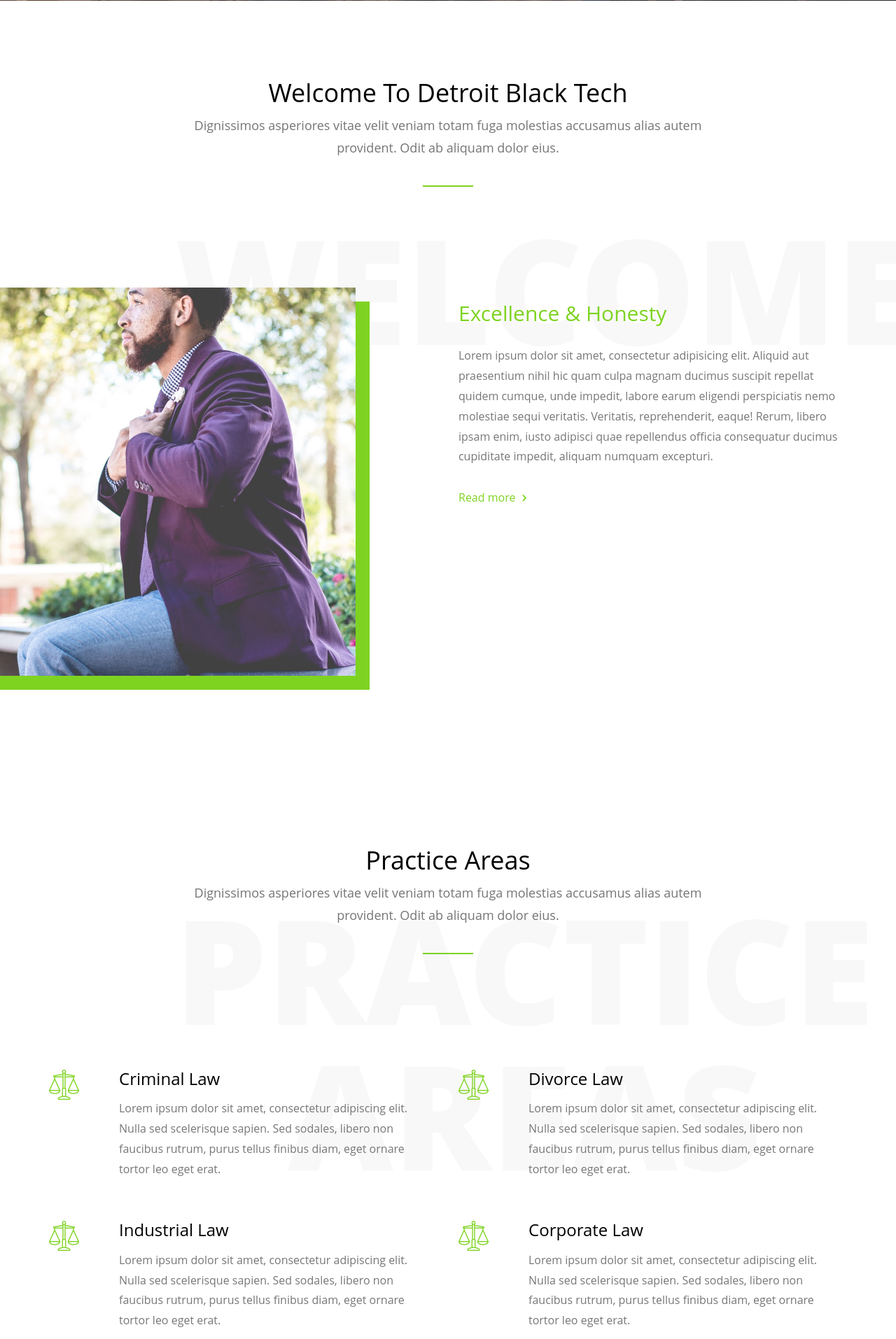
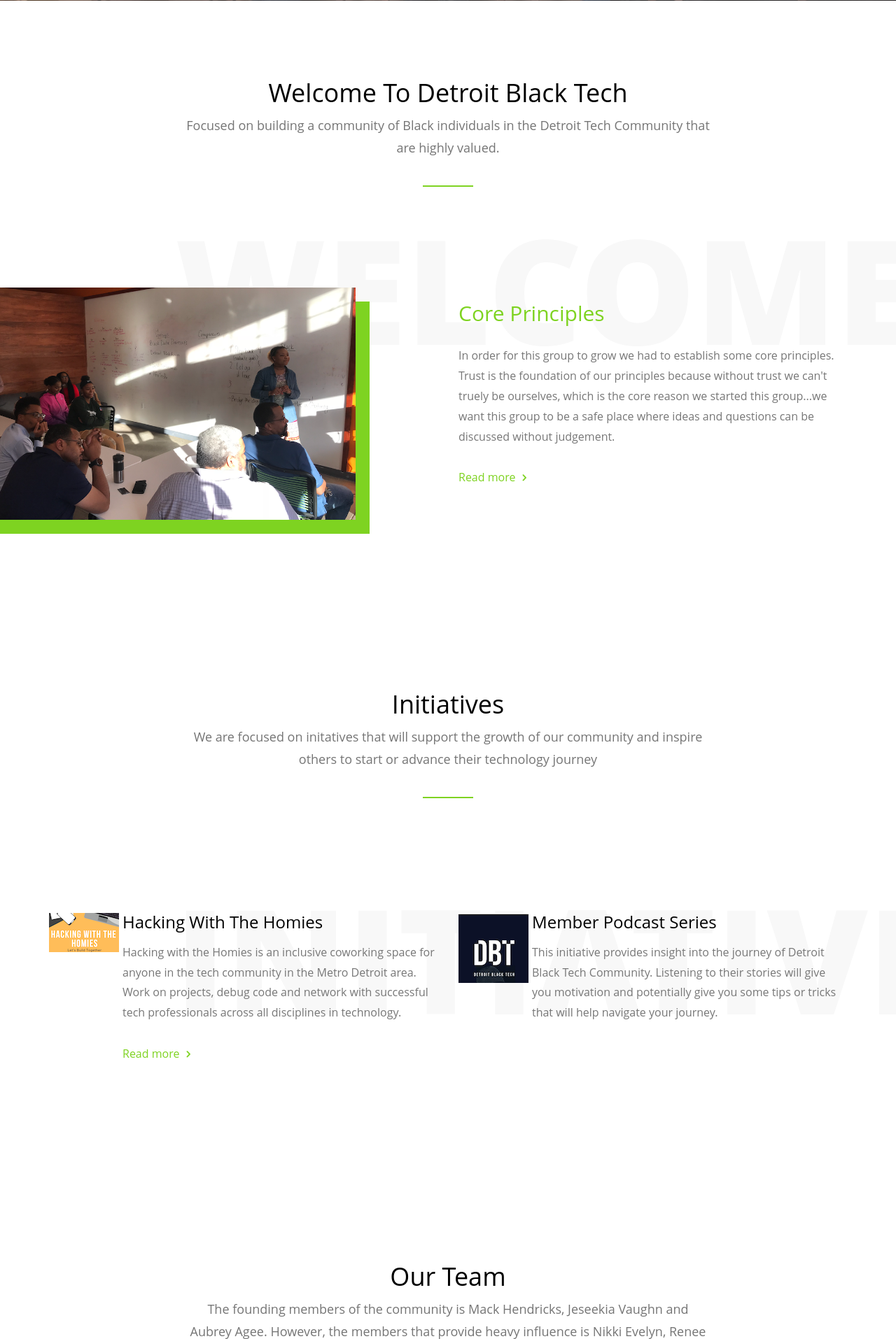
Before and after one commit to detroitblacktech/webportal, a Flask app: page / in a window 1280 px wide. Shown: the part 899-2813 px from the top of the page at 70% size. Run offline with Flask 2, Linux system fonts and the light colour scheme; parts of the project's set-up code (start-up, migrations or seed data) failed here and were passed over; some libraries are stand-ins or nearby versions; some web fonts are replaced.

Commit message:
Added content to site

```diff
--- a/app.py
+++ b/app.py
@@ -1,14 +1,15 @@
 #!/usr/bin/env python
 
-import os, re, json, subprocess, urllib.parse, glob,datetime,csv
+import os, re, json, subprocess, urllib.parse, glob,csv
+from datetime import datetime
 from flask import Flask, render_template, request, redirect, flash, url_for, jsonify
 #from database import *
 import logging
 from logging import Formatter, FileHandler
 
 # import modules
-from modules.email import *
-from modules.streaming import *
+from modules.email_api import *
+from modules.slack_api import *
 from util import time_funcs, parse_json
 
 # flask app and db settings
@@ -49,7 +50,6 @@
             print(key,value)
 
         send_email(recipients=recipients, text_body=text_body, data=data)
-        send_stream(data=data, dt=dt)
 
         return jsonify(
             status=200,
--- a/modules/email.py
+++ b/modules/email_api.py
@@ -1,5 +1,5 @@
 import os, sys, settings
-from util.decorator import async
+#from util.decorator import async
 import smtplib
 from email import encoders
 from email.mime.base import MIMEBase
@@ -14,7 +14,7 @@
     print(exc_type, fname, exc_tb.tb_lineno)
 
 # abstraction of email and sms functions
-@async
+#@async
 def send_async_email(recipients, sender, msg_root):
     ''' sends mail asynchronously '''
     with smtplib.SMTP('smtp.gmail.com', 587) as server:
--- a/settings.py
+++ b/settings.py
@@ -22,4 +22,7 @@
 MAIL_PASSWORD='flyball2011'
 MAIL_ASCII_ATTACHMENTS=False
 MAIL_DEFAULT_SENDER='welovecustomers@acm360.com'
-MAIL_DEFAULT_SUBJECT="dSIPRouter System Response"
+MAIL_DEFAULT_SUBJECT="[Detroit Black Tech] Contact Form"
+
+# slack API key
+SLACK_API_KEY=""
--- a/static/css/style.css
+++ b/static/css/style.css
@@ -136,7 +136,7 @@
   display: inline;
 }
 .gtco-nav ul li a {
-  font-size: 12px;
+  font-size: 16px;
   padding: 30px 10px;
   text-transform: uppercase;
   color: rgba(255, 255, 255, 0.5);
@@ -548,6 +548,10 @@
 #gtco-practice-areas .gtco-practice-area-item .gtco-copy {
   display: table-cell;
   vertical-align: top;
+}
+
+#gtco-practice-areas .gtco-practice-area-item .gtco-icon img {
+  margin-right: 5px;
 }
 #gtco-practice-areas .gtco-practice-area-item .gtco-icon {
   width: 100px;
--- a/templates/layout.html
+++ b/templates/homepage_layout.html
@@ -1,4 +1,5 @@
 <!DOCTYPE HTML>
+{% from 'util.jinja2.html' import link_tag, script_tag, tracked_link, img_tag %}
 <!--
 	Justice by freehtml5.co
 	Twitter: http://twitter.com/fh5co
@@ -70,8 +71,9 @@
 					<ul>
 						<li class="active"><a href="#" data-nav-section="home">Home</a></li>
 						<li><a href="#" data-nav-section="about">About</a></li>
-            <li><a href="#" data-nav-section="practice-areas">Members</a></li>
+            <li><a href="#" data-nav-section="practice-areas">Initiatives</a></li>
 						<li><a href="#" data-nav-section="practice-areas">Events</a></li>
+						<li><a href="#">Developer Conference</a></li>
 						<li><a href="#" data-nav-section="our-team">Our Team</a></li>
 						<li class="btn-cta"><a href="#" data-nav-section="contact"><span>Contact</span></a></li>
 						<!-- For external page link -->
@@ -91,7 +93,7 @@
 					<div class="display-t">
 						<div class="display-tc">
 							<h1 class="animate-box" data-animate-effect="fadeIn">Promoting Detroit Black Tech Talent</h1>
-							<p class="gtco-video-link animate-box" data-animate-effect="fadeIn"><a href="https://vimeo.com/channels/staffpicks/93951774" class="popup-vimeo"><i class="icon-controller-play"></i></a></p>
+							<p class="gtco-video-link animate-box" data-animate-effect="fadeIn"><a href="https://vimeo.com/381541025" class="popup-vimeo"><i class="icon-controller-play"></i></a></p>
 						</div>
 					</div>
 				</div>
@@ -104,19 +106,24 @@
 			<div class="row row-pb-md">
 				<div class="col-md-8 col-md-offset-2 heading animate-box" data-animate-effect="fadeIn">
 					<h1>Welcome To Detroit Black Tech</h1>
-					<p class="sub">Dignissimos asperiores vitae velit veniam totam fuga molestias accusamus alias autem provident. Odit ab aliquam dolor eius.</p>
+					<p class="sub">Focused on building a community of Black individuals in the Detroit Tech Community that are highly valued.</p>
 					<p class="subtle-text animate-box" data-animate-effect="fadeIn">Welcome</p>
 				</div>
 			</div>
 			<div class="row">
 				<div class="col-md-6 col-md-pull-1 animate-box" data-animate-effect="fadeInLeft">
 					<div class="img-shadow">
-						<img src="images/img_1.jpg" class="img-responsive" alt="Free HTML5 Bootstrap Template by FreeHTML5.co">
+						<img src="static/images/dbt_principles.png" class="img-responsive" alt="Core Principles">
 					</div>
 				</div>
 				<div class="col-md-6 animate-box" data-animate-effect="fadeInLeft">
-					<h2 class="heading-colored">Excellence &amp; Honesty</h2>
-					<p>Lorem ipsum dolor sit amet, consectetur adipisicing elit. Aliquid aut praesentium nihil hic quam culpa magnam ducimus suscipit repellat quidem cumque, unde impedit, labore earum eligendi perspiciatis nemo molestiae sequi veritatis. Veritatis, reprehenderit, eaque! Rerum, libero ipsam enim, iusto adipisci quae repellendus officia consequatur ducimus cupiditate impedit, aliquam numquam excepturi.</p>
+					<h2 class="heading-colored">Core Principles</h2>
+					<p>In order for this group to grow we had to establish some core principles.
+						Trust is the foundation of our principles because without trust we can't truely be ourselves, which
+						is the core reason we started this group...we want this group to be a safe place where ideas and
+						questions can be discussed without judgement.
+
+					</p>
 					<p><a href="#" class="read-more">Read more <i class="icon-chevron-right"></i></a></p>
 				</div>
 			</div>
@@ -127,76 +134,37 @@
 		<div class="container">
 			<div class="row row-pb-md">
 				<div class="col-md-8 col-md-offset-2 heading animate-box" data-animate-effect="fadeIn">
-					<h1>Practice Areas</h1>
-					<p class="sub">Dignissimos asperiores vitae velit veniam totam fuga molestias accusamus alias autem provident. Odit ab aliquam dolor eius.</p>
-					<p class="subtle-text animate-box" data-animate-effect="fadeIn">Practice <span>Areas</span></p>
+					<h1>Initiatives</h1>
+					<p class="sub">We are focused on initatives that will support the growth of our community and inspire others to start or advance their technology journey</p>
+					<p class="subtle-text animate-box" data-animate-effect="fadeIn">Initiatives</p>
 				</div>
 			</div>
 			<div class="row">
 				<div class="col-md-6">
 					<div class="gtco-practice-area-item animate-box">
 						<div class="gtco-icon">
-							<img src="images/scale.png" alt="Free HTML5 Bootstrap Template by FreeHTML5.co">
+							<img src="static/images/hwth_thumbnail.png" alt="Hacking With The Homies">
 						</div>
 						<div class="gtco-copy">
-							<h3>Criminal Law</h3>
-							<p>Lorem ipsum dolor sit amet, consectetur adipiscing elit. Nulla sed scelerisque sapien. Sed sodales, libero non faucibus rutrum, purus tellus finibus diam, eget ornare tortor leo eget erat. </p>
+							<h3>Hacking With The Homies</h3>
+							<p>Hacking with the Homies is an inclusive coworking space for anyone in the tech community in the Metro Detroit area.
+								 Work on projects, debug code and network with successful tech professionals across all disciplines in technology.</p>
+								 <p><a href="#" class="read-more">Read more <i class="icon-chevron-right"></i></a></p>
 						</div>
 					</div>
-
-					<div class="gtco-practice-area-item animate-box">
-						<div class="gtco-icon">
-							<img src="images/scale.png" alt="Free HTML5 Bootstrap Template by FreeHTML5.co">
-						</div>
-						<div class="gtco-copy">
-							<h3>Industrial Law</h3>
-							<p>Lorem ipsum dolor sit amet, consectetur adipiscing elit. Nulla sed scelerisque sapien. Sed sodales, libero non faucibus rutrum, purus tellus finibus diam, eget ornare tortor leo eget erat. </p>
-						</div>
-					</div>
-
-					<div class="gtco-practice-area-item animate-box">
-						<div class="gtco-icon">
-							<img src="images/scale.png" alt="Free HTML5 Bootstrap Template by FreeHTML5.co">
-						</div>
-						<div class="gtco-copy">
-							<h3>Financial Law</h3>
-							<p>Lorem ipsum dolor sit amet, consectetur adipiscing elit. Nulla sed scelerisque sapien. Sed sodales, libero non faucibus rutrum, purus tellus finibus diam, eget ornare tortor leo eget erat. </p>
-						</div>
-					</div>
-
 				</div>
 				<div class="col-md-6">
 
 					<div class="gtco-practice-area-item animate-box">
 						<div class="gtco-icon">
-							<img src="images/scale.png" alt="Free HTML5 Bootstrap Template by FreeHTML5.co">
+							<img src="static/images/dbt_podcast_thumbnail.png" alt="Podcast Series">
 						</div>
 						<div class="gtco-copy">
-							<h3>Divorce Law</h3>
-							<p>Lorem ipsum dolor sit amet, consectetur adipiscing elit. Nulla sed scelerisque sapien. Sed sodales, libero non faucibus rutrum, purus tellus finibus diam, eget ornare tortor leo eget erat. </p>
+							<h3>Member Podcast Series</h3>
+							<p>This initiative provides insight into the journey of Detroit Black Tech Community.  Listening to their stories will give you motivation
+							and potentially give you some tips or tricks that will help navigate your journey.</p>
 						</div>
 					</div>
-
-					<div class="gtco-practice-area-item animate-box">
-						<div class="gtco-icon">
-							<img src="images/scale.png" alt="Free HTML5 Bootstrap Template by FreeHTML5.co">
-						</div>
-						<div class="gtco-copy">
-							<h3>Corporate Law</h3>
-							<p>Lorem ipsum dolor sit amet, consectetur adipiscing elit. Nulla sed scelerisque sapien. Sed sodales, libero non faucibus rutrum, purus tellus finibus diam, eget ornare tortor leo eget erat. </p>
-						</div>
-					</div>
-
-					<div class="gtco-practice-area-item animate-box">
-						<div class="gtco-icon">
-							<img src="images/scale.png" alt="Free HTML5 Bootstrap Template by FreeHTML5.co">
-						</div>
-						<div class="gtco-copy">
-							<h3>Accident Law</h3>
-							<p>Lorem ipsum dolor sit amet, consectetur adipiscing elit. Nulla sed scelerisque sapien. Sed sodales, libero non faucibus rutrum, purus tellus finibus diam, eget ornare tortor leo eget erat. </p>
-						</div>
-					</div>
-
 				</div>
 			</div>
 		</div>
@@ -207,33 +175,45 @@
 			<div class="row row-pb-md">
 				<div class="col-md-8 col-md-offset-2 heading animate-box" data-animate-effect="fadeIn">
 					<h1>Our Team</h1>
-					<p class="sub">Dignissimos asperiores vitae velit veniam totam fuga molestias accusamus alias autem provident. Odit ab aliquam dolor eius.</p>
+					<p class="sub">The founding members of the community is Mack Hendricks, Jeseekia Vaughn and Aubrey Agee.  However, the members that provide heavy influence
+					is  Nikki Evelyn, Renee Hudson and Edward Carrington</p>
 					<p class="subtle-text animate-box" data-animate-effect="fadeIn">Our Team</p>
 				</div>
 			</div>
 			<div class="row team-item gtco-team-reverse">
 				<div class="col-md-6 col-md-push-7 animate-box" data-animate-effect="fadeInRight">
 					<div class="img-shadow">
-						<img src="images/img_team_1.jpg" class="img-responsive" alt="Free HTML5 Bootstrap Template by FreeHTML5.co">
+						<img src="static/images/mack_hendricks.jpg" class="img-responsive" alt="Mack Hendricks picture">
 					</div>
 				</div>
 				<div class="col-md-6  col-md-pull-6 animate-box" data-animate-effect="fadeInRight">
-					<h2>Jeff Finley</h2>
-					<p>Lorem ipsum dolor sit amet, consectetur adipisicing elit. Necessitatibus aliquid maiores, voluptatum ex. Accusantium, eum distinctio laudantium. Perferendis dolor, corporis quasi? Tempore quod molestiae quis cumque pariatur dolore vel sit, fugit delectus quasi reprehenderit officia voluptate incidunt, culpa odit impedit qui dolorum fugiat. Quidem possimus reprehenderit, quae recusandae voluptatibus magnam!</p>
-					<p>Ratione facilis quod laborum eaque illo dolore blanditiis nobis dicta voluptatem fugit optio, eveniet non dolor quia delectus, sint, dignissimos atque porro consequuntur unde. Soluta ex necessitatibus delectus saepe aliquam, culpa officiis doloremque, ipsa facere hic, voluptatem accusantium veniam, quasi! Explicabo accusantium sint, corporis consequuntur fugit ipsam, dolorum excepturi adipisci.</p>
+					<h2>Mack Hendricks</h2>
+					<p>Mack obtained a Bachelor and Masters of Science in Computer Science from Oakland University. He has worked for large Silicon Valley-based companies for most of his 20-year career, including 5 years at Sun Microsystems and 10 years at Oracle Corporation. In parallel, Mack has built companies in the restaurant and technology sector. One primary principle driving Mack is setting up a framework that allows generational wealth to grow and be passed down to his kids, grandkids, great grandkids and so on.</p>
 				</div>
 			</div>
 
 			<div class="row team-item gtco-team">
 				<div class="col-md-6 col-md-pull-1 animate-box"  data-animate-effect="fadeInLeft">
 					<div class="img-shadow">
-						<img src="images/img_team_2.jpg" class="img-responsive" alt="Free HTML5 Bootstrap Template by FreeHTML5.co">
+						<img src="http://www.trainx.ai/wp-content/uploads/2018/01/jeseekia-e1518128156681.jpg" class="img-responsive" alt="Jeseekia Vaughn picture">
 					</div>
 				</div>
 				<div class="col-md-6 animate-box" data-animate-effect="fadeInLeft">
-					<h2>Craig Campbell</h2>
-					<p>Lorem ipsum dolor sit amet, consectetur adipisicing elit. Necessitatibus aliquid maiores, voluptatum ex. Accusantium, eum distinctio laudantium. Perferendis dolor, corporis quasi? Tempore quod molestiae quis cumque pariatur dolore vel sit, fugit delectus quasi reprehenderit officia voluptate incidunt, culpa odit impedit qui dolorum fugiat. Quidem possimus reprehenderit, quae recusandae voluptatibus magnam!</p>
-					<p>Ratione facilis quod laborum eaque illo dolore blanditiis nobis dicta voluptatem fugit optio, eveniet non dolor quia delectus, sint, dignissimos atque porro consequuntur unde. Soluta ex necessitatibus delectus saepe aliquam, culpa officiis doloremque, ipsa facere hic, voluptatem accusantium veniam, quasi! Explicabo accusantium sint, corporis consequuntur fugit ipsam, dolorum excepturi adipisci.</p>
+					<h2>Jeseekia Vaughn</h2>
+					<p>Jeseekia is a Software Engineer, primarily focused on full stack web application development. Through her company Fully Developed, LLC she services clients using various languages including HTML, CSS, JavaScript, Python, PHP, and SQL. She is an avid learner, currently training in Artificial Intelligence Engineering. Jeseekia is passionate about exposing others to engineering and development through teaching and mentoring.</p>
+				</div>
+			</div>
+
+			<div class="row team-item gtco-team">
+				<div class="col-md-6 col-md-push-7 animate-box"  data-animate-effect="fadeInRight">
+					<div class="img-shadow">
+						<img src="static/images/aubrey_agee.jpg" class="img-responsive" alt="Aubrey Agee picture">
+					</div>
+				</div>
+				<div class="col-md-6 col-md-pull-6 animate-box" data-animate-effect="fadeInRight">
+					<h2>Aubrey Agee</h2>
+					<p>Aubrey has spent 13 years in the tech entrepreneurial space by launching tech ventures, organizing tech training and creating hackathons.  As the Director of Innovation Warriors at Wayne State University he has reached over 4,000 participants in their exploration of entrepreneurship. Aubrey has guided 800 individuals to generate their own business models and helped over 200 businesses launch. Over 100 ventures are generating revenue within the seven years of Aubrey’s leadership over the Innovation Warriors.
+</p>
 				</div>
 			</div>
 
@@ -245,20 +225,29 @@
 			<div class="row row-pb-md">
 				<div class="col-md-8 col-md-offset-2 heading animate-box" data-animate-effect="fadeIn">
 					<h1>Contact Us</h1>
-					<p class="sub">Dignissimos asperiores vitae velit veniam totam fuga molestias accusamus alias autem provident. Odit ab aliquam dolor eius.</p>
+					<p class="sub">We are constantly looking to grow our community and looking to partner with organizations that believe in our mission</p>
 					<p class="subtle-text animate-box" data-animate-effect="fadeIn">Contact</p>
 				</div>
 			</div>
 			<div class="row">
 				<div class="col-md-6 col-md-push-6 animate-box">
-					<form action="#">
+					<form id="contact-form" action="#">
 						<div class="form-group">
 							<label for="name" class="sr-only">Name</label>
 							<input type="text" class="form-control" placeholder="Name" id="name">
 						</div>
 						<div class="form-group">
+							<label for="email" class="sr-only">Purpose</label>
+							<select class="form-control" id="purpose">
+							<option>Select Purpose for Contacting Us</option>
+					    <option>Want to Sponsor Us</option>
+					    <option>Want to Join</option>
+					    <option>Want General Info</option>
+					  </select>
+						</div>
+						<div class="form-group">
 							<label for="email" class="sr-only">Email</label>
-							<input type="text" class="form-control" placeholder="Email" id="email">
+							<input type="email" class="form-control" placeholder="Email" id="email">
 						</div>
 						<div class="form-group">
 							<label for="message" class="sr-only">Message</label>
@@ -272,10 +261,10 @@
 				<div class="col-md-4 col-md-pull-6 animate-box">
 					<div class="gtco-contact-info">
 						<ul>
-							<li class="address">198 West 21th Street, Suite 721 New York NY 10016</li>
-							<li class="phone"><a href="tel://1235235598">+ 1235 2355 98</a></li>
-							<li class="email"><a href="mailto:info@yoursite.com">info@example.com</a></li>
-							<li class="url"><a href="#">http://example.com</a></li>
+							<li class="address">4160 Cass Ave, Suite B. Detroit, MI 48201</li>
+							<li class="phone"><a href="tel://13137891310">+1 313-789-1310</a></li>
+							<li class="email"><a href="mailto:info@detroitblacktech.com">info@detroitblacktech.com</a></li>
+							<li class="url"><a href="#">http://detroitblacktech.org</a></li>
 						</ul>
 					</div>
 				</div>
@@ -289,15 +278,15 @@
 			<div class="row copyright">
 				<div class="col-md-12">
 					<p class="pull-left">
-						<small class="block">&copy; 2016 Free HTML5. All Rights Reserved.</small>
-						<small class="block">Designed by <a href="http://freehtml5.co/" target="_blank">FreeHTML5.co</a> Demo Images: <a href="http://unsplash.co/" target="_blank">Unsplash</a></small>
+						<small class="block">&copy; 2019-2020 Detroit Black Tech. All Rights Reserved.</small>
+						<small class="block">Designed by Detroit Black Tech</small>
 					</p>
 					<p class="pull-right">
 						<ul class="gtco-social-icons pull-right">
-							<li><a href="#"><i class="icon-twitter"></i></a></li>
-							<li><a href="#"><i class="icon-facebook"></i></a></li>
-							<li><a href="#"><i class="icon-linkedin"></i></a></li>
-							<li><a href="#"><i class="icon-dribbble"></i></a></li>
+							<li><a href="https://twitter.com/detroitintech"><i class="icon-twitter"></i></a></li>
+							<li><a href="https://www.facebook.com/detroitblacktech/"><i class="icon-facebook"></i></a></li>
+							<!--<li><a href=""><i class="icon-linkedin"></i></a></li>-->
+							<!--<li><a href="#"><i class="icon-dribbble"></i></a></li>-->
 						</ul>
 					</p>
 				</div>
@@ -326,6 +315,8 @@
 	<script src="static/js/magnific-popup-options.js"></script>
 	<!-- Main -->
 	<script src="static/js/main.js"></script>
+	{% block frontend_js %}
+	{% endblock %}
 
 	</body>
 </html>
--- a/templates/util.jinja2.html
+++ b/templates/util.jinja2.html
@@ -10,10 +10,6 @@
         <a href="{{ url_for("click", url=url) }}">{{ title }}</a>
 {%- endmacro -%}
 
-{%- macro img_tag(location, alt="", style="width:auto; height:auto;") -%}
-        <img src="{{ location|imgFilter() }}" alt="{{ alt }}" style="{{ style }}">
-{%- endmacro -%}
-
 {%- macro modal(id, label='', hidden="true", content="") -%}
   <div class="modal fade" id="{{ id }}" tabindex="-1" role="dialog" aria-labelledby="{{ label }}" aria-hidden="{{ hidden }}">
     <div class="modal-dialog">
```
Also changed, not shown: modules/slack_api.py (added, +14 -0 lines), static/js/index.js (added, +64 -0 lines), templates/index.html (+2 -62 lines), static/images/aubrey_agee.jpg (added), static/images/dbt_podcast_logo.png (added), static/images/dbt_podcast_thumbnail.png (added), static/images/dbt_principles.png (added), static/images/hwth_thumbnail.png (added), static/images/mack_hendricks.jpg (added), 3 other files.
